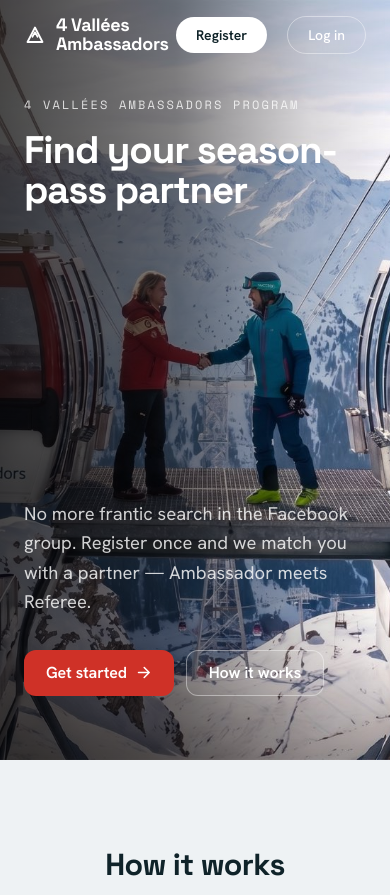
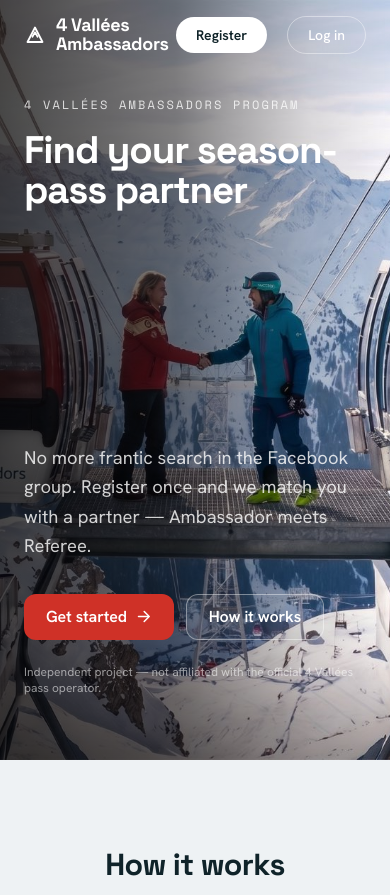
Before and after one commit to hugorodgerbrown/ambassadeurs, a Django app: page / in a window 390 px wide. Shown: the top 895 px of the page. Run offline with Django 5.2, Linux system fonts and the light colour scheme; style sheets or scripts are compiled from the project's sources.

Commit message:
VERB-52: add independence disclaimer to the hero (above the fold)
Quiet, small line under the CTAs reusing the existing translated string
(same wording as the footer), so it appears within the ~90svh hero on
both mobile and desktop without competing with the headline.

Co-Authored-By: Claude Opus 4.8 <noreply@anthropic.com>

```diff
--- a/templates/public/home.html
+++ b/templates/public/home.html
@@ -92,6 +92,10 @@ Palette: accent = alpine red (#cf3127, Ambassador), secondary = brand blue
                         {% translate "How it works" %}
                     </a>
                 </div>
+                {% comment %}Quiet independence disclaimer, kept within the hero (above the fold).{% endcomment %}
+                <p class="mt-6 max-w-md text-xs text-white/55">
+                    {% translate "Independent project — not affiliated with the official 4 Vallées pass operator." %}
+                </p>
             </div>
         </div>
     </section>
```
